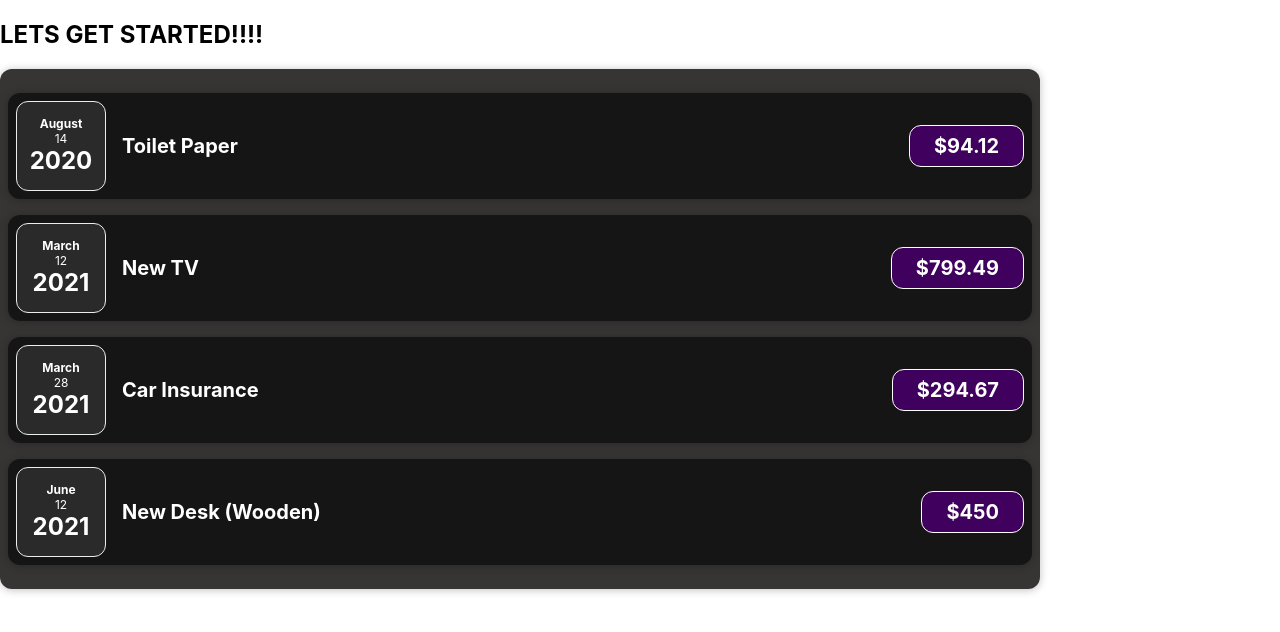
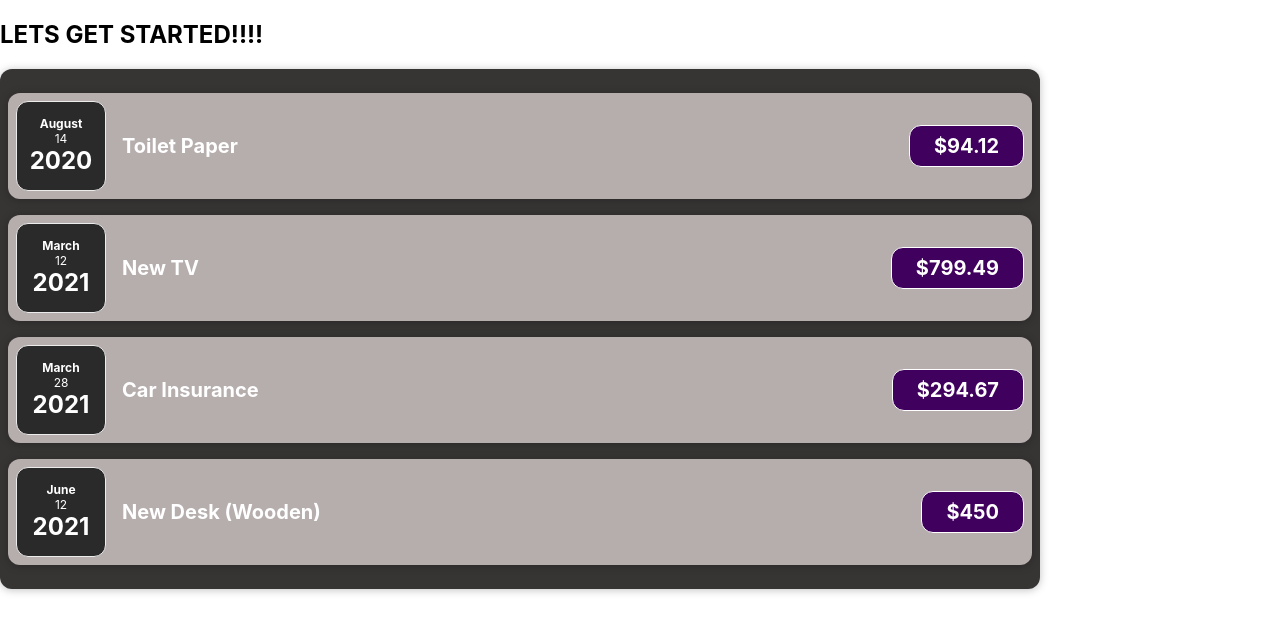
Before and after one commit to sushmabhapkar/react_sushma_sharpner, a React (Create React App) app: page / in a window 1280 px wide. Shown: the top 632 px of the page. Built offline with nearby package versions, Linux system fonts and the light colour scheme.

Commit message:
m1 all(task)

```diff
--- a/src/Component/Expenses/ExpenseItem.css
+++ b/src/Component/Expenses/ExpenseItem.css
@@ -7,7 +7,7 @@
   padding: 0.5rem;
   margin: 1rem 0;
 
-  background-color: #161515;
+  background-color: #b6adad;
 }
 
 .expense-item__description {
```
